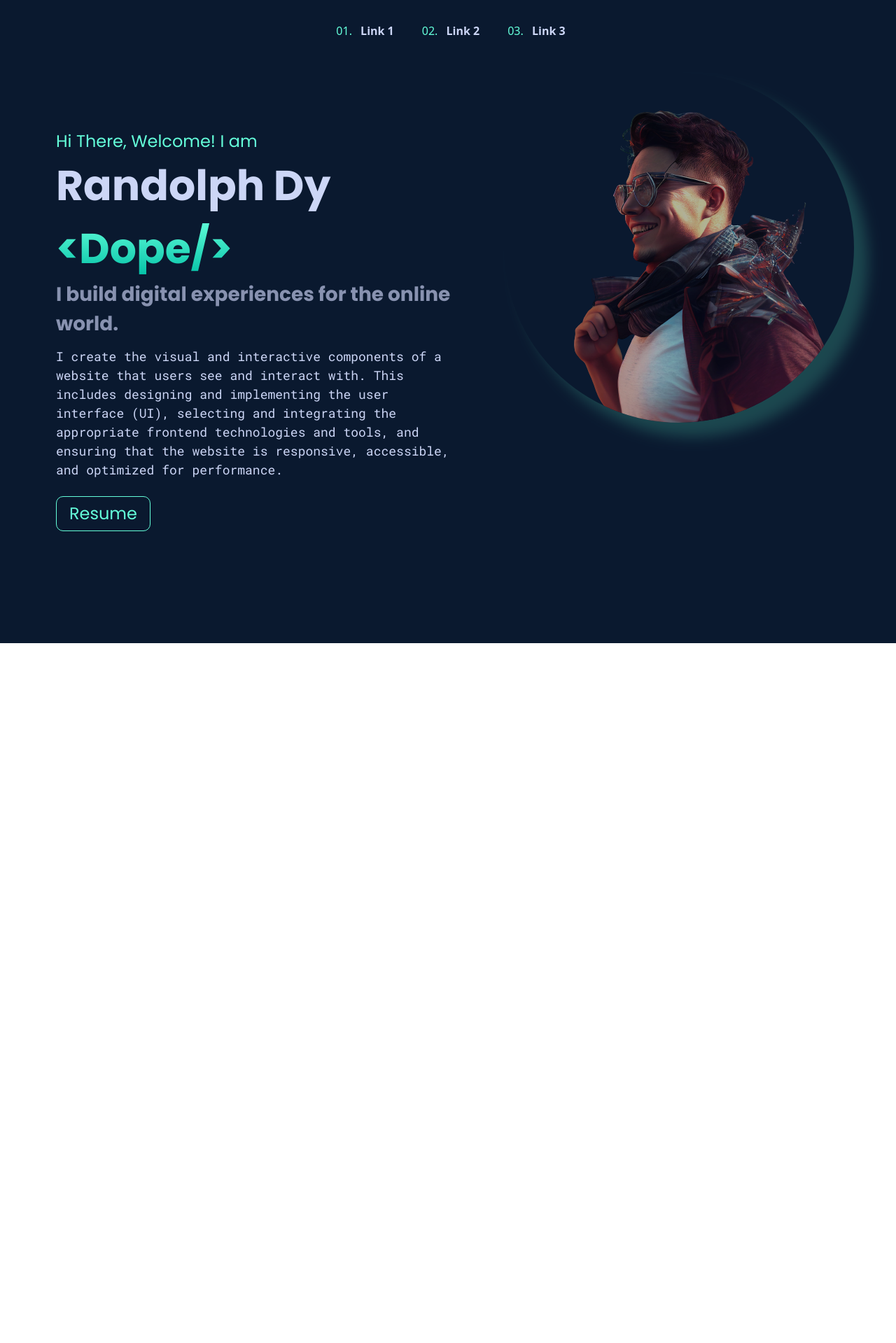
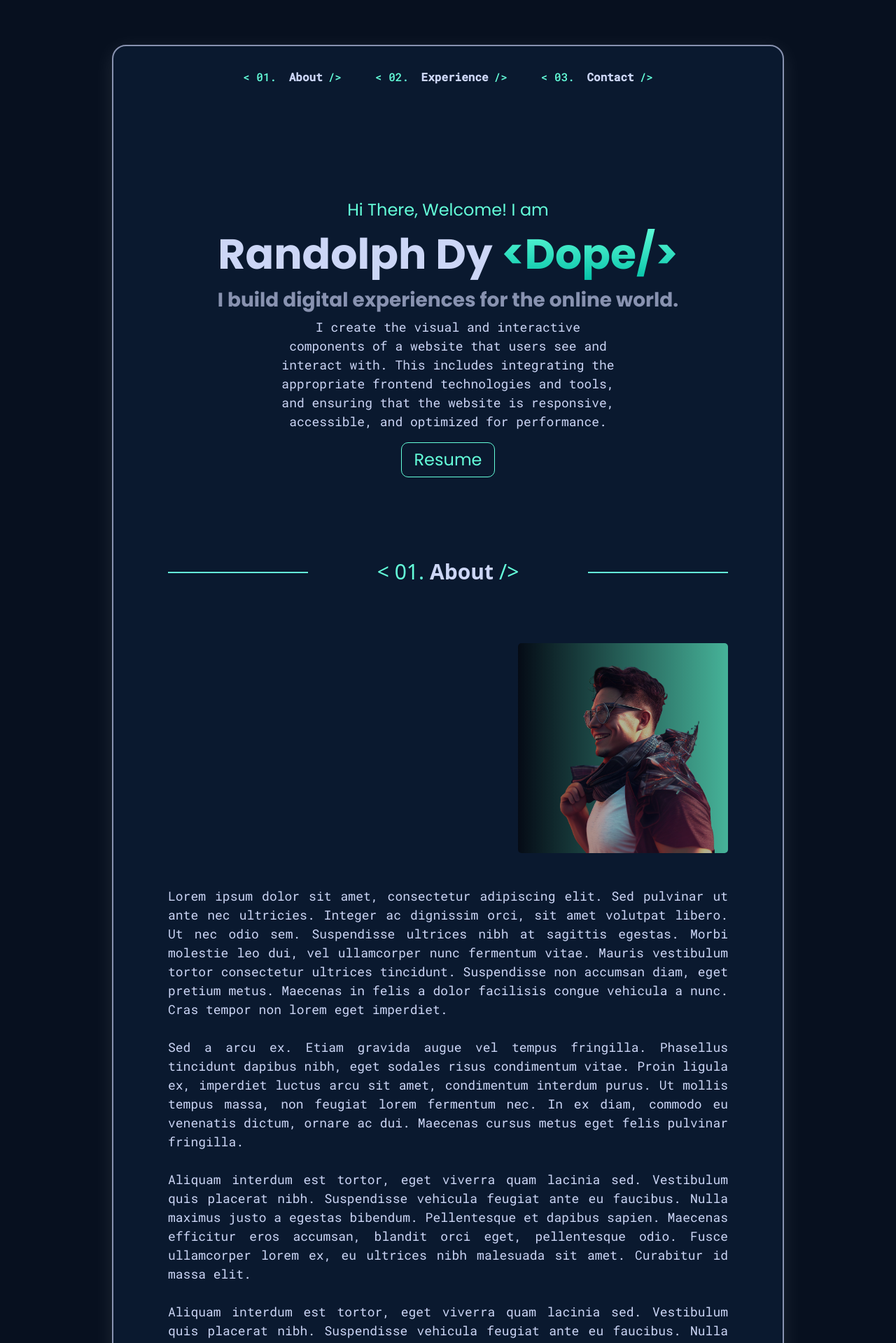
Before and after one commit to RandolphDy9/portfolio, a React (Create React App) app: page / in a window 1280 px wide. Shown: the top 1919 px of the page at 70% size. Before the commit the page ends 919 px from the top, so only its background shows below. Built offline with nearby package versions, Linux system fonts and the light colour scheme.

Commit message:
Added about page, rework the jumbotron

```diff
--- a/package.json
+++ b/package.json
@@ -11,6 +11,7 @@
     "@types/react": "^18.0.28",
     "@types/react-dom": "^18.0.11",
     "bootstrap": "^5.2.3",
+    "framer-motion": "^10.2.5",
     "react": "^18.2.0",
     "react-dom": "^18.2.0",
     "react-scripts": "5.0.1",
--- a/src/App.tsx
+++ b/src/App.tsx
@@ -1,6 +1,7 @@
 import "./styles/layout.scss";
 import Jumbotron from "./components/Jumbotron";
 import Navbar from "./components/Navbar";
+import About from "./components/About";
 
 function App() {
   return (
@@ -8,6 +9,7 @@ function App() {
       <div className="page-container">
         <Navbar />
         <Jumbotron />
+        <About />
       </div>
     </div>
   );
--- /dev/null
+++ b/src/components/About.tsx
@@ -0,0 +1,63 @@
+import { motion } from "framer-motion";
+
+const About = () => {
+  return (
+    <div className="heading mb-5 mx-auto">
+      <div className="d-flex justify-content-center hr-lines">
+        <span className="accent-color mx-2">{"<"} 01. </span>
+        <span className="primary-color">
+          <b>About</b>
+        </span>
+        <span className="accent-color mx-2">{"/>"}</span>
+      </div>
+      <div className="d-flex justify-content-between">
+        <div>
+
+        </div>
+        <motion.div
+          className="about-pic d-flex justify-content-center b-3"
+          whileHover={{ scale: 1.05 }}
+          whileTap={{ scale: 0.9 }}
+        >
+          <img
+            src={require("../assets/images/me.png")}
+            alt="randolph"
+            className="img img-fluid picture"
+          />
+        </motion.div>
+      </div>
+      <div className="content primary-color">
+        Lorem ipsum dolor sit amet, consectetur adipiscing elit. Sed pulvinar ut
+        ante nec ultricies. Integer ac dignissim orci, sit amet volutpat libero.
+        Ut nec odio sem. Suspendisse ultrices nibh at sagittis egestas. Morbi
+        molestie leo dui, vel ullamcorper nunc fermentum vitae. Mauris
+        vestibulum tortor consectetur ultrices tincidunt. Suspendisse non
+        accumsan diam, eget pretium metus. Maecenas in felis a dolor facilisis
+        congue vehicula a nunc. Cras tempor non lorem eget imperdiet.
+        <br /><br />
+        Sed a arcu ex. Etiam gravida augue vel tempus fringilla. Phasellus
+        tincidunt dapibus nibh, eget sodales risus condimentum vitae. Proin
+        ligula ex, imperdiet luctus arcu sit amet, condimentum interdum purus.
+        Ut mollis tempus massa, non feugiat lorem fermentum nec. In ex diam,
+        commodo eu venenatis dictum, ornare ac dui. Maecenas cursus metus eget
+        felis pulvinar fringilla.
+        <br /><br />
+        Aliquam interdum est tortor, eget viverra quam lacinia sed. Vestibulum
+        quis placerat nibh. Suspendisse vehicula feugiat ante eu faucibus. Nulla
+        maximus justo a egestas bibendum. Pellentesque et dapibus sapien.
+        Maecenas efficitur eros accumsan, blandit orci eget, pellentesque odio.
+        Fusce ullamcorper lorem ex, eu ultrices nibh malesuada sit amet.
+        Curabitur id massa elit.
+        <br /><br />
+        Aliquam interdum est tortor, eget viverra quam lacinia sed. Vestibulum
+        quis placerat nibh. Suspendisse vehicula feugiat ante eu faucibus. Nulla
+        maximus justo a egestas bibendum. Pellentesque et dapibus sapien.
+        Maecenas efficitur eros accumsan, blandit orci eget, pellentesque odio.
+        Fusce ullamcorper lorem ex, eu ultrices nibh malesuada sit amet.
+        Curabitur id massa elit.
+      </div>
+    </div>
+  );
+};
+
+export default About;
--- a/src/components/Jumbotron.tsx
+++ b/src/components/Jumbotron.tsx
@@ -1,26 +1,35 @@
 const Jumbotron = () => {
   return (
     <div className="jumbotron">
-      <div className="column-1">
+      <div className="column-1 d-flex flex-column justify-content-center align-items-center">
         <div className="highlight accent-color">Hi There, Welcome! I am</div>
-        <div className="primary primary-color">Randolph Dy <span className="nickname">{'<' + 'Dope' + '/>'}</span> </div>
-        <div className="secondary secondary-color">I build digital experiences for the online world.</div>
+        <div className="primary primary-color">
+          Randolph Dy <span className="nickname">{"<" + "Dope" + "/>"}</span>{" "}
+        </div>
+        <div className="secondary secondary-color">
+          I build digital experiences for the online world.
+        </div>
         <div className="description primary-color pt-1 pb-3">
           I create the visual and interactive components of a website that users
-          see and interact with. This includes designing and implementing the user
-          interface (UI), selecting and integrating the appropriate frontend
-          technologies and tools, and ensuring that the website is responsive,
-          accessible, and optimized for performance.
+          see and interact with. This includes integrating the appropriate
+          frontend technologies and tools, and ensuring that the website is
+          responsive, accessible, and optimized for performance.
         </div>
-        <button className="btn-outline">
-          Resume
-        </button>
+        <button className="btn-outline">Resume</button>
       </div>
-      <div className="column-2">
-        <img src={require("../assets/images/me.png")} alt="randolph" className="picture" />
-      </div>
+      {/* <motion.div
+        className="column-2"
+        whileHover={{ scale: 1.1 }}
+        whileTap={{ scale: 0.9 }}
+      >
+        <img
+          src={require("../assets/images/me.png")}
+          alt="randolph"
+          className="img-fluid picture"
+        />
+      </motion.div> */}
     </div>
-  )
-}
+  );
+};
 
 export default Jumbotron;
--- a/src/components/Navbar.tsx
+++ b/src/components/Navbar.tsx
@@ -1,23 +1,26 @@
 
 const Navbar = () => {
   return (
-    <ul className="nav justify-content-center py-4 mb-3">
+    <ul className="nav justify-content-center py-4 mb-5">
       <li className="nav-item">
         <a className="nav-link">
-          <span className="accent-color mx-2">01. </span>
-          <span className="primary-color"><b>Link 1</b></span>
+          <span className="accent-color mx-2">{"<"} 01. </span>
+          <span className="primary-color"><b>About</b></span>
+          <span className="accent-color mx-2">{"/>"}</span>
         </a>
       </li>
       <li className="nav-item">
         <a className="nav-link">
-          <span className="accent-color mx-2">02. </span>
-          <span className="primary-color"><b>Link 2</b></span>
+          <span className="accent-color mx-2">{"<"} 02. </span>
+          <span className="primary-color"><b>Experience</b></span>
+          <span className="accent-color mx-2">{"/>"}</span>
         </a>
       </li>
       <li className="nav-item">
         <a className="nav-link">
-          <span className="accent-color mx-2">03. </span>
-          <span className="primary-color"><b>Link 3</b></span>
+          <span className="accent-color mx-2">{"<"} 03. </span>
+          <span className="primary-color"><b>Contact</b></span>
+          <span className="accent-color mx-2">{"/>"}</span>
         </a>
       </li>
     </ul>
--- a/src/styles/layout.scss
+++ b/src/styles/layout.scss
@@ -1,7 +1,16 @@
-@import url('https://fonts.googleapis.com/css2?family=Poppins:wght@400;500;700&family=Roboto+Mono:wght@400;500&display=swap');
+@import url("https://fonts.googleapis.com/css2?family=Poppins:wght@400;500;700&family=Roboto+Mono:wght@400;500&display=swap");
 
 .app {
-  background-color: #0a192f;
+  background-color: #07101f;
+  height: 100%;
+  padding: 4rem 10rem;
+
+  .page-container {
+    border: 2px solid #8892b0;
+    border-radius: 20px;
+    box-shadow: rgba(255, 255, 255, 0.1) 0px 7px 29px 0px;
+    background-color: #0a192f;
+  }
 }
 
 .jumbotron {
@@ -9,8 +18,9 @@
   justify-content: space-between;
 
   .column-1 {
-    width: 75%;
-    margin: 5rem 2rem 10rem 5rem;
+    // width: 75%;
+    // margin: 5rem 2rem 5rem 5rem;
+    margin: 5rem;
 
     .highlight {
       font-family: "Poppins", sans-serif;
@@ -23,13 +33,15 @@
       font-weight: 700;
 
       .nickname {
-        background: -webkit-linear-gradient(#64FFDA, #00BFA5);
+        background: -webkit-linear-gradient(#64ffda, #00bfa5);
+        background-clip: unset;
         -webkit-background-clip: text;
         -webkit-text-fill-color: transparent;
         cursor: pointer;
 
         &:hover {
-          background: -webkit-linear-gradient(#F53803, #F5D020);
+          background: -webkit-linear-gradient(#f53803, #f5d020);
+          background-clip: unset;
           -webkit-background-clip: text;
           -webkit-text-fill-color: transparent;
         }
@@ -43,27 +55,17 @@
     }
 
     .description {
-      font-family: 'Roboto Mono', monospace;
+      font-family: "Roboto Mono", monospace;
       font-size: 18px;
       margin: 8px 0;
-    }
-  }
-
-  .column-2 {
-    width: 25%;
-    margin: 0 15rem 10rem 2rem;
-
-    .picture {
-      border-radius: 50%;
-      // border: 1px solid rgba(100, 255, 218, 1);
-      box-shadow: rgba(100, 255, 218, 0.3) 20px 20px 20px;
-      filter: brightness(70%)
+      margin: 0 10rem;
+      text-align: center;
     }
   }
 }
 
 .accent-color {
-  color: #64FFDA !important;
+  color: #64ffda !important;
 }
 
 .primary-color {
@@ -75,8 +77,8 @@
 }
 
 .btn-outline {
-  color: #64FFDA !important;
-  border: 1px solid #64FFDA;
+  color: #64ffda !important;
+  border: 1px solid #64ffda;
   border-radius: 10px;
   padding: 6px 18px;
   background-color: transparent;
@@ -84,7 +86,85 @@
   font-size: 24px;
 
   &:hover {
-    background-color: #64FFDA !important;
+    background-color: #64ffda !important;
     color: #0a192f !important;
   }
 }
+
+.nav-link {
+  cursor: pointer;
+  font-family: "Roboto Mono", monospace;
+  font-size: 16px !important;
+  font-weight: 500 !important;
+
+  &:hover {
+    span {
+      &.accent-color {
+        color: #ccd6f6 !important;
+      }
+
+      &.primary-color {
+        color: #64ffda !important;
+      }
+    }
+  }
+}
+
+.heading {
+  font-size: 30px;
+  width: 800px;
+
+  .picture {
+    // box-shadow: #64ffda 20px 20px 10px;
+    border-radius: 5px;
+    width: 300px;
+    background-image: linear-gradient(90deg, #07101f, #64ffda);
+    // border-radius: 50%;
+    margin: 3rem 0;
+    // box-shadow: rgba(100, 255, 218, 0.25) 0px 30px 60px -12px,
+    //   rgba(100, 255, 218, 0.3) 0px 18px 36px -18px;
+    filter: brightness(70%);
+
+    // &:hover {
+    //   box-shadow: rgba(100, 255, 218, 1) 0px 30px 60px -12px,
+    //     rgba(100, 255, 218, 1) 0px 18px 36px -18px;
+    //   filter: brightness(100%);
+    // }
+  }
+
+  .content {
+    font-family: "Roboto Mono", monospace;
+    font-size: 18px !important;
+    text-align: justify;
+    margin: 0 auto;
+  }
+}
+
+.hr-lines {
+  position: relative;
+  max-width: 800px;
+  margin: 2rem auto;
+  text-align: center;
+}
+
+.hr-lines:before {
+  content: " ";
+  height: 2px;
+  width: 200px;
+  background: #64ffda;
+  display: block;
+  position: absolute;
+  top: 50%;
+  left: 0;
+}
+
+.hr-lines:after {
+  content: " ";
+  height: 2px;
+  width: 200px;
+  background: #64ffda;
+  display: block;
+  position: absolute;
+  top: 50%;
+  right: 0;
+}
```
Also changed, not shown: src/components/Footer.tsx (added, +9 -0 lines), 1 other file (tests, documents, lock files or other folders).
